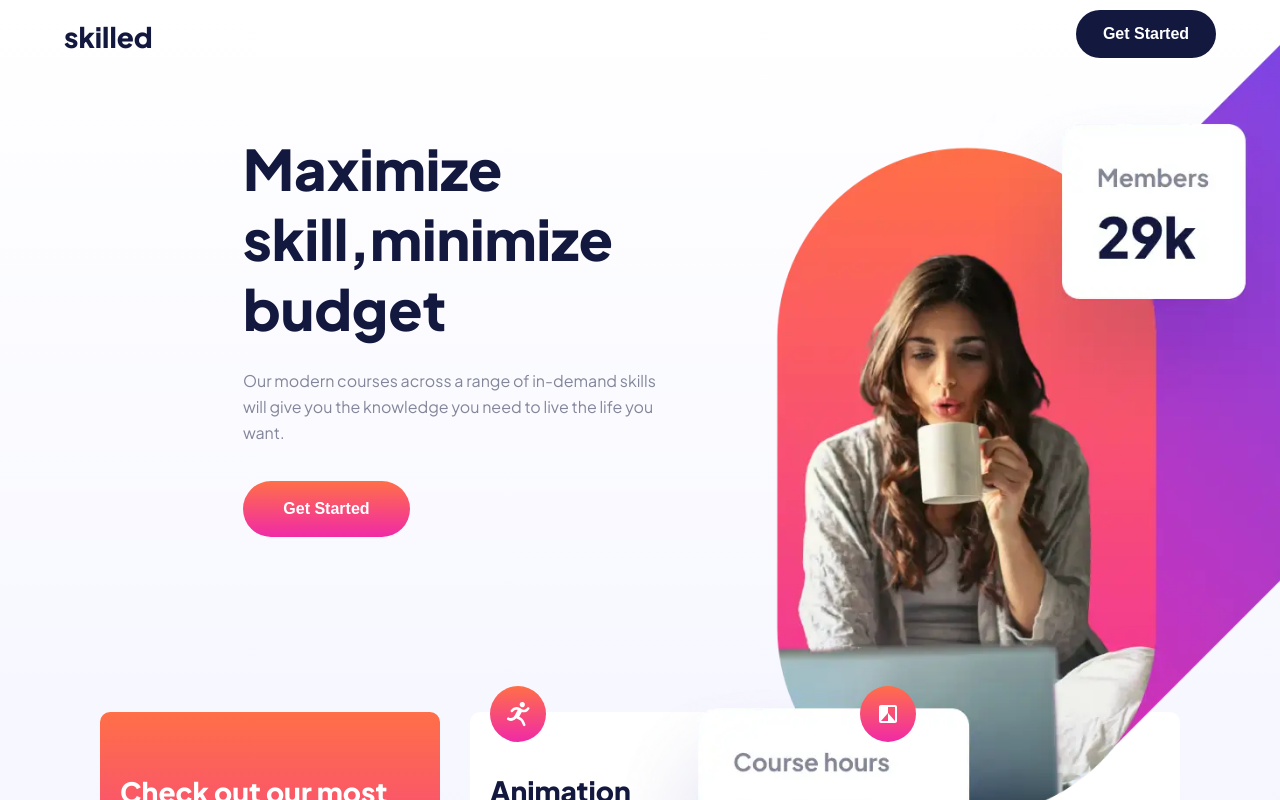
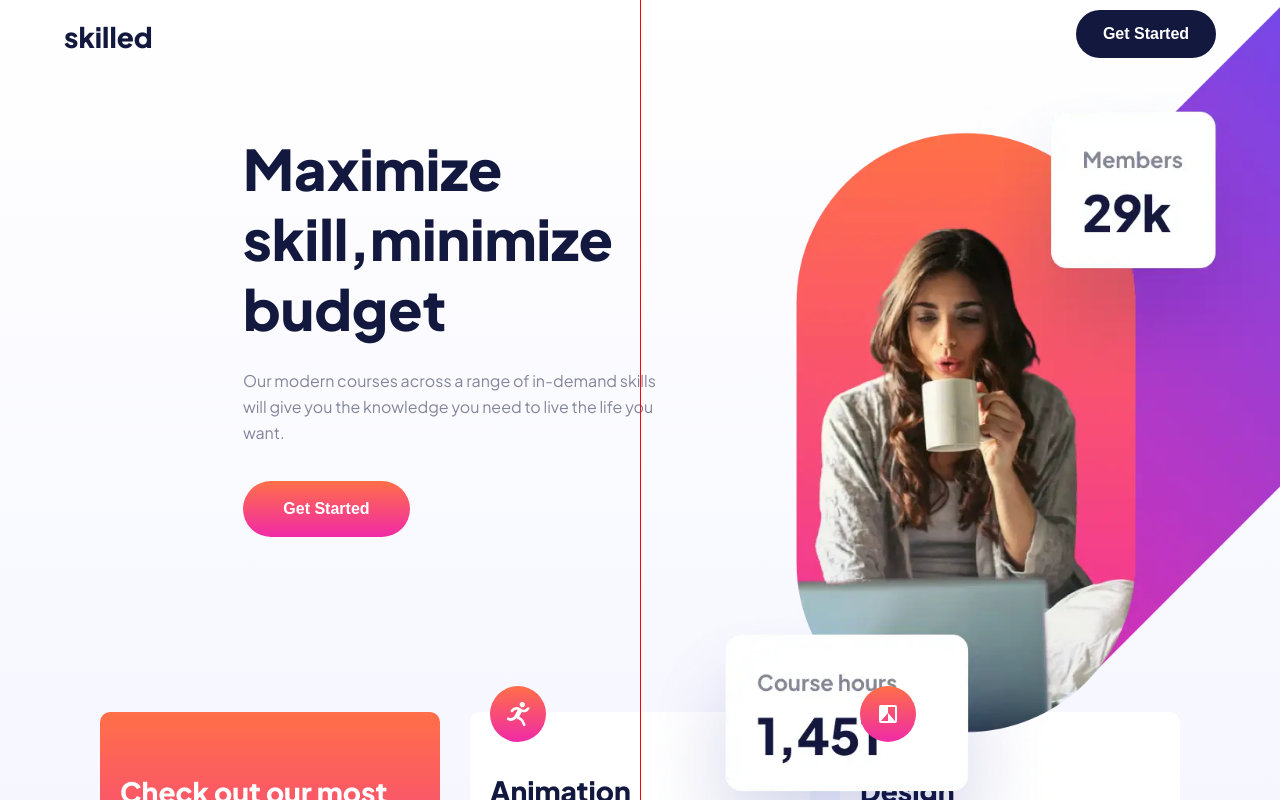
Before and after one commit to PiriyaLapa/Skilled-e-learning-landing-page, a React (Create React App) app: page / in a window 1280 px wide. Shown: the top 800 px of the page. Built offline with nearby package versions, Linux system fonts and the light colour scheme.

Commit message:
update and try to deploy

```diff
--- a/src/components/figure/styles.ts
+++ b/src/components/figure/styles.ts
@@ -166,10 +166,21 @@ export const StyledTabletHero2 = styled.img`
     top:0%;
     left: 50%;
     transform: translate(-3%, -18%);
+  }
 
-    // Desktop screen size
-    @media screen and (min-width:1440px){
-      width:70%;
-      left:60%;
-    }
-  }`;
+  @media screen and (min-width: 1000px) {
+    width: 85%;
+    height: auto;
+    position: absolute;
+    top:0%;
+    left: 50%;
+    transform: translate(-0%, -18%);
+    border:1px solid red;
+  }
+
+  // Desktop screen size
+  @media screen and (min-width:1440px){
+    width:70%;
+    left:60%;
+  }
+  `;
```
